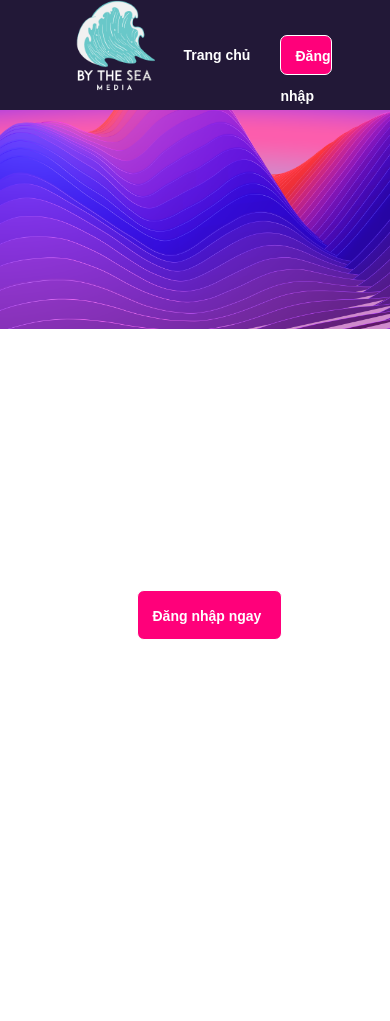
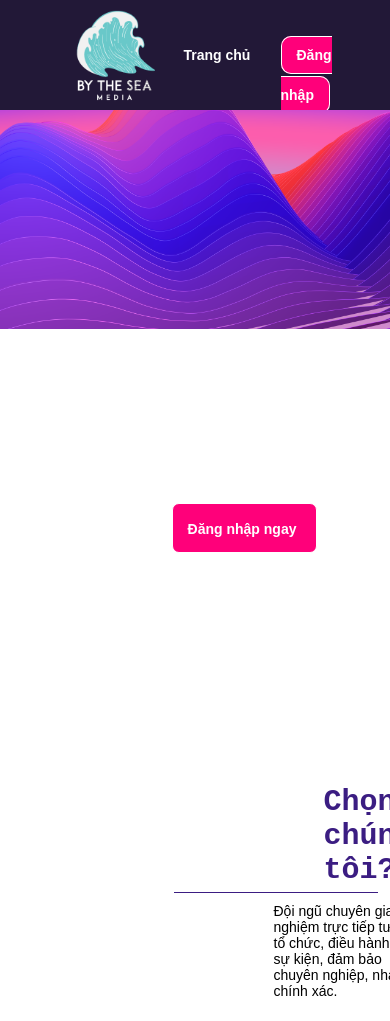
Before and after one commit to chinh1999/CNWeb, a plain HTML site: page index.html in a window 390 px wide. Shown: the top 1021 px of the page. Drawn offline with nearby package versions, Linux system fonts and the light colour scheme.

Commit message:
update index+style
đã update

```diff
--- a/index.html
+++ b/index.html
@@ -3,6 +3,7 @@
 <head>
 	<title>Đăng nhập</title>
 	<link rel="stylesheet" type="text/css" href="style.css">
+	<meta name="viewport" content="width=device-width, initial-scale=1">
 </head>
 <body>
 
@@ -10,7 +11,7 @@
 
 
 	<header class="header">
-		<a href="#"><img src="image/logo.png" width="110px"></a>
+		<a href="#"><img src="image/logo.png" width="110px" style="margin-top: 10px;"></a>
 		<ul>
 			<li><a href="#">Trang chủ</a></li>
 			<li><a href="#">Giới thiệu</a></li>
@@ -33,7 +34,7 @@
 
 			<div  id="left">
 				<h3>Chọn chúng tôi?</h3>
-				<p>
+				<p style="padding-top:10px ">
 				Đội ngũ chuyên gia 5 năm kinh nghiệm trực tiếp tư vấn,<br/> tổ chức, điều hành & giám sát sự kiện, đảm bảo <br/> chuyên nghiệp, nhanh chóng, chính xác.</p>
 				<a href="#"> Liên hệ </a>
 
--- a/style.css
+++ b/style.css
@@ -25,7 +25,9 @@ header{
 	justify-content: space-around;
 	padding: 0 15%;
 }
-
+header ul li a:hover{
+	color: #ff007a;
+}
 header  ul  li{
 	display: inline-block;
 	padding:0 15px;
@@ -35,13 +37,17 @@ header  ul  li{
 header div{
 	margin-top: 35px;
 	height: 40px;
-	border: 1px solid #ffffff;
-	background-color: #ff007a;
-	border-radius: 7px;
 }
 header div a{
 	line-height: 40px;
-	padding: 0 15px;
+    padding: 10px 15px;
+    border: 1px solid;
+    background-color: #ff007a;
+    border-radius: 10px;
+}
+header div  a:hover {
+	background-color: #fff;
+	color: #ff007a;
 }
 
 content #TrangChu{
@@ -82,7 +88,11 @@ content #TrangChu a{
 	border: 1px solid #fff;
 	border-radius: 7px;
 }
-
+content #TrangChu a:hover{
+	background-color: #fff;
+	border:1px solid #ff007a;
+	color: #ff007a;
+}
 content #GioiThieu{
 	margin-top: 100px;
 	padding: 20px 15%;
@@ -91,7 +101,9 @@ content #GioiThieu{
 }
 content #GioiThieu h3{
 	font-size: 30px;font-weight: bolder;color: #3b1d82;
-				font-family:'Courier New';border-bottom: 1px solid
+				font-family:'Courier New';border-bottom: 1px solid;
+				padding-bottom: 5px;
+
 
 }
 
@@ -111,7 +123,11 @@ content #GioiThieu #left a{
     border-radius: 10px;
     position: absolute;
 }
-
+content #GioiThieu #left a:hover{
+	border:1px solid #ff007a;
+	background-color: #fff;
+	color: #ff007a;
+}
 content > #GioiThieu > div + div div{
 	    display: inline-block;
     border: 1px solid #000000;
@@ -123,7 +139,7 @@ content > #GioiThieu > div + div div{
     border-radius: 15px;
     /* text-align: center; */
     padding: 20px;
-       box-shadow: 30px 20px #ccc;
+       box-shadow: 0 15px 25px rgba(136, 127, 127, 0.9);
 }
 
 /*style contact and footer */
@@ -155,11 +171,20 @@ content .contact .form-group #message{
 }
 
 content .contact .form-group .btn{
-	margin: 0 20px;
-	background-color: #1abc9c;
-	border: 1px solid #1abc9c;
+	    margin: 0 20px;
+    background-color: #ff007a;
+    border: 1px solid #fff;
+    padding: 5px 10px;
+    border: 1px solid;
+    border-radius: 5px;
+    color: #fff;
+    margin-bottom: 15px;
 }
-
+content .contact .form-group .btn:hover{
+	background-color: #fff;
+	color: #ff007a;
+	border:1px solid #ff007a;
+}
 .footer{
 	width: 100%;
 	height: 240px;
@@ -196,3 +221,200 @@ footer .footer-top .footer-content .content-box{
 	padding-top: 10px;
 	margin: 0;
 }
+
+@media only screen and (max-width: 1483px){
+
+    content #GioiThieu #left a{
+    margin-left: 77px;
+    margin-top: 55px;
+    border: 1px solid #fff;
+    background-color: #ff007a;
+    padding: 15px 30px;
+    border-radius: 10px;
+    position: absolute;
+    }
+
+
+}
+
+@media only screen and (max-width: 1710px){
+	content #GioiThieu #left {
+    width: 60%;
+    margin-left: 0;
+    margin-top: 23px;
+    position: relative;
+	}
+
+	content #TrangChu p + p {
+    font-size: 75px;
+    font-weight: bolder;
+    color: #ffffff;
+    position: absolute;
+    top: 44%;
+    left: 45%;
+	}
+}
+@media only screen and (max-width: 1291px){
+	content #GioiThieu{
+		margin-top: 0;
+		display: block;
+		display: flex;
+		justify-content: space-between;
+	}
+	content #TrangChu p + p {
+    font-size: 75px;
+    font-weight: bolder;
+    color: #ffffff;
+    position: absolute;
+    top: 44%;
+    left: 35%;
+	}
+	content #GioiThieu #left {
+    width: 60%;
+    position: relative;
+    margin-bottom: 50px;
+	}
+	content #GioiThieu #left h3 {
+    font-size: 30px;
+    font-weight: bolder;
+    color: #3b1d82;
+    font-family: 'Courier New';
+    padding-bottom: 5px;
+	}
+	content > #GioiThieu > div + div div {
+    display: inline-block;
+    border: 1px solid #000000;
+    /* padding: 30px; */
+    height: 130px;
+    margin-bottom: 25px;
+    margin-left: 10px;
+    width: 290px;
+    border-radius: 15px;
+    /* text-align: center; */
+    padding: 20px;
+    box-shadow: 0 15px 25px rgba(136, 127, 127, 0.9);
+}
+}
+@media only screen and (max-width: 1245px){
+
+	content #GioiThieu #left {
+		width: 150%;
+		margin: 0 auto;
+	}
+	content #TrangChu p {
+    font-size: 40px;
+    font-weight: bolder;
+    color: #ffffff;
+    position: absolute;
+    top: 34%;
+    left: 22%;
+}
+content #TrangChu p + p {
+    font-size: 75px;
+    font-weight: bolder;
+    color: #ffffff;
+    position: absolute;
+    top: 44%;
+    left: 30%;
+}
+content #TrangChu a {
+    position: absolute;
+    top: 60%;
+    left: 44%;
+    height: 50px;
+    width: 145px;
+    line-height: 30px;
+    padding: 10px 15px;
+    background-color: #ff007a;
+    border: 1px solid #fff;
+    border-radius: 7px;
+}
+content #TrangChu {
+    height: 730px;
+    width: 100%;
+    padding: 0 15%;
+    background-image: url(image/background.png);
+    background-size: 100%;
+    background-repeat: no-repeat;
+    position: relative;
+}
+content #GioiThieu #left h3 {
+    font-size: 30px;
+    font-weight: bolder;
+    color: #3b1d82;
+    font-family: 'Courier New';
+    padding-bottom: 5px;
+    width: 77%;
+}
+}
+
+@media only screen and (max-width: 1050px){
+
+	content #TrangChu {
+    height: 655px;
+    width: 100%;
+    padding: 0 15%;
+    background-image: url(image/background.png);
+    background-size: 100%;
+    background-repeat: no-repeat;
+    position: relative;
+	}
+	content #GioiThieu {
+    margin-top: 0;
+    display: block;
+	}
+	content #GioiThieu #left {
+    margin: 0 auto;
+	}
+	content #GioiThieu #left h3 {
+    font-size: 30px;
+    font-weight: bolder;
+    color: #3b1d82;
+    font-family: 'Courier New';
+    padding-bottom: 5px;
+    /* width: 77%; */
+    /* margin-left: 69px; */
+    padding-left: 150px;
+    width: 50%;
+    margin-left: 115px;
+}
+	content #GioiThieu #left p{
+		margin-left: 215px;
+	}
+	content #GioiThieu #left a {
+    margin-left: 320px;
+    margin-top: 25px;
+    border: 1px solid #fff;
+    background-color: #ff007a;
+    padding: 15px 30px;
+    border-radius: 10px;
+    position: absolute;
+}
+	content #GioiThieu #right{
+		margin-top: 100px;
+    margin-left: 80px;
+	}
+	content #TrangChu p {
+    font-size: 35px;
+    font-weight: bolder;
+    color: #ffffff;
+    position: absolute;
+    top: 34%;
+    left: 22%;
+}
+	content #TrangChu p + p {
+    font-size: 65px;
+    font-weight: bolder;
+    color: #ffffff;
+    position: absolute;
+    top: 44%;
+    left: 30%;
+}
+}
+
+@media only screen and (max-width: 976px){
+	content #GioiThieu #right {
+    margin-top: 100px;
+    padding-left: 20%;
+}
+}
```
